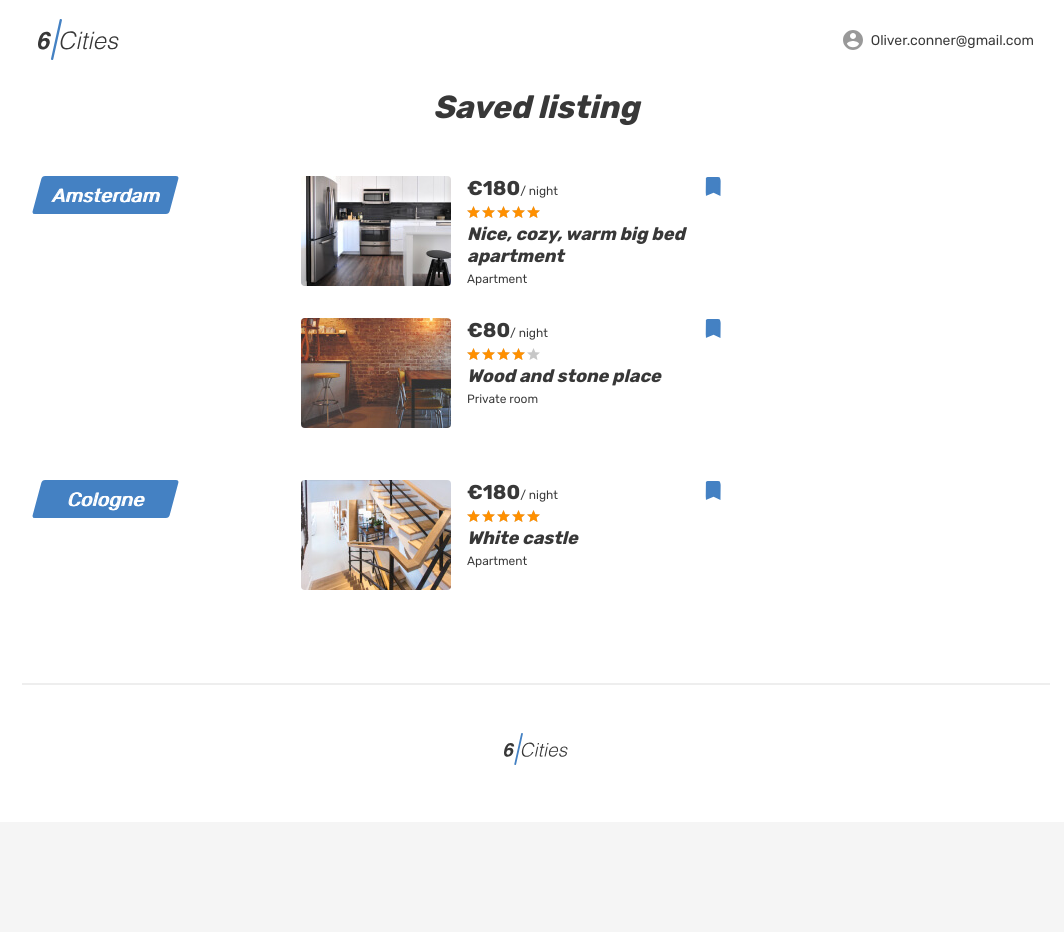
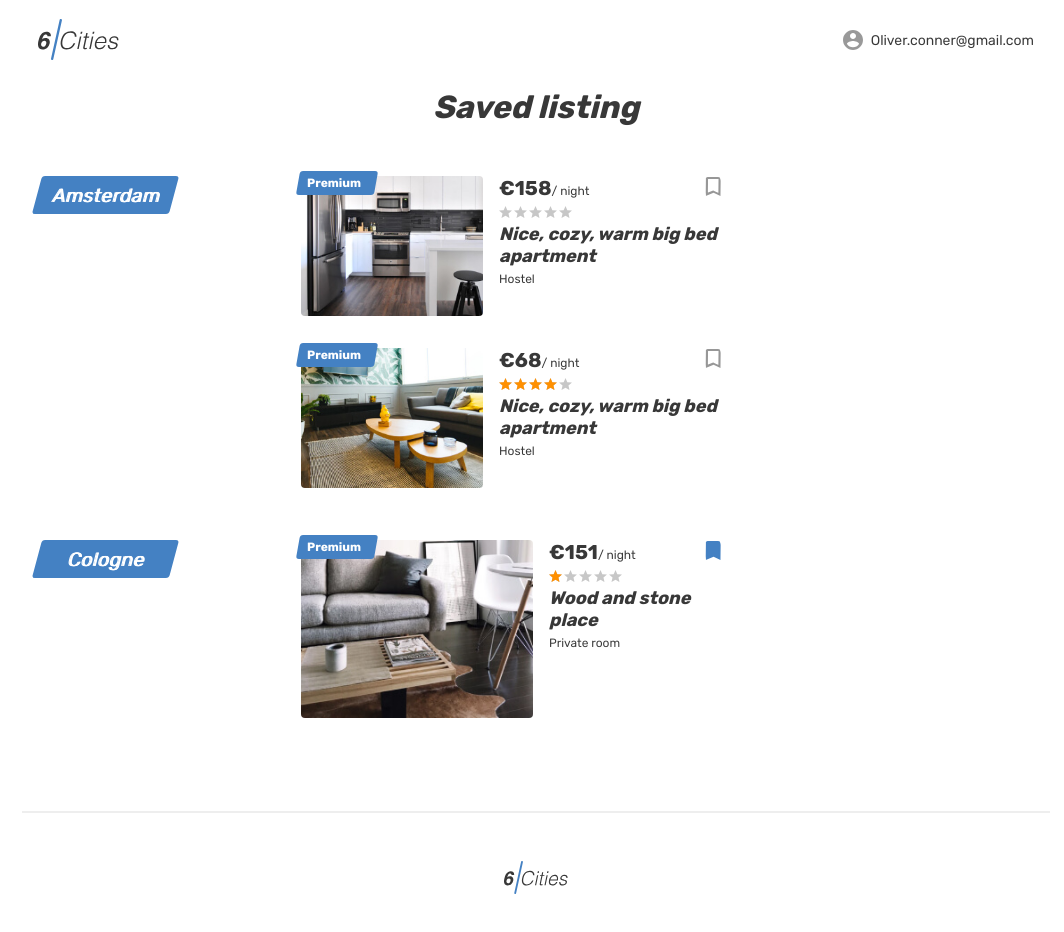
Before and after one commit to ksenya-torkova/23249-six-cities-5, a React app: page /favorites in a window 1280 px wide. Shown: the top 932 px of the page, without its empty margins (104-1168 px from the left). Before the commit the page ends 822 px from the top, so only its background shows below. Built offline with nearby package versions, Linux system fonts and the light colour scheme.

Commit message:
Создаёт отдельные компоненты для карточек

```diff
--- a/src/components/app/app.jsx
+++ b/src/components/app/app.jsx
@@ -24,7 +24,9 @@ const App = (props) => {
           />
         </Route>
         <Route path="/favorites" exact>
-          <Favorites />
+          <Favorites
+            rooms = {mainRooms}
+          />
         </Route>
         <Route path="/login" exact>
           <Login />
--- a/src/components/cards-list/cards-list.jsx
+++ b/src/components/cards-list/cards-list.jsx
@@ -1,5 +1,5 @@
 import {cardListTypes} from "../../prop-types";
-import PlaceCard from "../place-card/place-card";
+import CitiesPlaceCard from "../cities-place-card/cities-place-card";
 import React, {PureComponent} from "react";
 
 class CardList extends PureComponent {
@@ -18,9 +18,7 @@ class CardList extends PureComponent {
       <div className="cities__places-list places__list tabs__content">
 
         {rooms.map((room) => (
-          <PlaceCard
-            additionalCardClass = {`cities__place-card`}
-            additionalImageClass = {`cities__image-wrapper`}
+          <CitiesPlaceCard
             cardData = {room}
             key = {room.id}
             onMouseEnter = {() => {
--- /dev/null
+++ b/src/components/cities-place-card/cities-place-card.jsx
@@ -0,0 +1,22 @@
+
+import {citiesPlaceCardTypes} from "../../prop-types";
+import PlaceCard from "../place-card/place-card";
+import React from "react";
+
+const CitiesPlaceCard = (props) => {
+  const {cardData, onMouseEnter} = props;
+
+  return (
+    <PlaceCard
+      additionalCardClass = {`cities__place-card`}
+      additionalImageClass = {`cities__image-wrapper`}
+      additionalContentClass = {``}
+      cardData = {cardData}
+      onMouseEnter = {onMouseEnter}
+    />
+  );
+};
+
+CitiesPlaceCard.propTypes = citiesPlaceCardTypes;
+
+export default CitiesPlaceCard;
--- /dev/null
+++ b/src/components/favorites-card/favorites-card.jsx
@@ -0,0 +1,21 @@
+import {favoritesCardTypes} from "../../prop-types";
+import PlaceCard from "../place-card/place-card";
+import React from "react";
+
+const FavoritesCard = (props) => {
+  const {cardData} = props;
+
+  return (
+    <PlaceCard
+      additionalCardClass = {`favorites__card`}
+      additionalImageClass = {`favorites__image-wrapper`}
+      additionalContentClass = {`favorites__card-info`}
+      cardData = {cardData}
+      onMouseEnter = {() => {}}
+    />
+  );
+};
+
+FavoritesCard.propTypes = favoritesCardTypes;
+
+export default FavoritesCard;
--- a/src/components/favorites/favorites.jsx
+++ b/src/components/favorites/favorites.jsx
@@ -1,6 +1,10 @@
+import FavoritesCard from "../favorites-card/favorites-card";
 import React from "react";
+import {favoriteTypes} from "../../prop-types";
 
-const Favorites = () => {
+const Favorites = (props) => {
+  const {rooms} = props;
+
   return (
     <div className="page">
       <header className="header">
@@ -40,69 +44,18 @@ const Favorites = () => {
                   </div>
                 </div>
                 <div className="favorites__places">
-                  <article className="favorites__card place-card">
-                    <div className="favorites__image-wrapper place-card__image-wrapper">
-                      <a href="#">
-                        <img className="place-card__image" src="img/apartment-small-03.jpg" width="150" height="110" alt="Place image" />
-                      </a>
-                    </div>
-                    <div className="favorites__card-info place-card__info">
-                      <div className="place-card__price-wrapper">
-                        <div className="place-card__price">
-                          <b className="place-card__price-value">&euro;180</b>
-                          <span className="place-card__price-text">&#47;&nbsp;night</span>
-                        </div>
-                        <button className="place-card__bookmark-button place-card__bookmark-button--active button" type="button">
-                          <svg className="place-card__bookmark-icon" width="18" height="19">
-                            <use xlinkHref="#icon-bookmark"></use>
-                          </svg>
-                          <span className="visually-hidden">In bookmarks</span>
-                        </button>
-                      </div>
-                      <div className="place-card__rating rating">
-                        <div className="place-card__stars rating__stars">
-                          <span style={{width: `100%`}}></span>
-                          <span className="visually-hidden">Rating</span>
-                        </div>
-                      </div>
-                      <h2 className="place-card__name">
-                        <a href="#">Nice, cozy, warm big bed apartment</a>
-                      </h2>
-                      <p className="place-card__type">Apartment</p>
-                    </div>
-                  </article>
 
-                  <article className="favorites__card place-card">
-                    <div className="favorites__image-wrapper place-card__image-wrapper">
-                      <a href="#">
-                        <img className="place-card__image" src="img/room-small.jpg" width="150" height="110" alt="Place image" />
-                      </a>
-                    </div>
-                    <div className="favorites__card-info place-card__info">
-                      <div className="place-card__price-wrapper">
-                        <div className="place-card__price">
-                          <b className="place-card__price-value">&euro;80</b>
-                          <span className="place-card__price-text">&#47;&nbsp;night</span>
-                        </div>
-                        <button className="place-card__bookmark-button place-card__bookmark-button--active button" type="button">
-                          <svg className="place-card__bookmark-icon" width="18" height="19">
-                            <use xlinkHref="#icon-bookmark"></use>
-                          </svg>
-                          <span className="visually-hidden">In bookmarks</span>
-                        </button>
-                      </div>
-                      <div className="place-card__rating rating">
-                        <div className="place-card__stars rating__stars">
-                          <span style={{width: `80%`}}></span>
-                          <span className="visually-hidden">Rating</span>
-                        </div>
-                      </div>
-                      <h2 className="place-card__name">
-                        <a href="#">Wood and stone place</a>
-                      </h2>
-                      <p className="place-card__type">Private room</p>
-                    </div>
-                  </article>
+                  <FavoritesCard
+                    cardData = {rooms[0]}
+                    key = {rooms[0].id}
+                  >
+                  </FavoritesCard>
+
+                  <FavoritesCard
+                    cardData = {rooms[1]}
+                    key = {rooms[1].id}
+                  >
+                  </FavoritesCard>
                 </div>
               </li>
 
@@ -115,37 +68,11 @@ const Favorites = () => {
                   </div>
                 </div>
                 <div className="favorites__places">
-                  <article className="favorites__card place-card">
-                    <div className="favorites__image-wrapper place-card__image-wrapper">
-                      <a href="#">
-                        <img className="place-card__image" src="img/apartment-small-04.jpg" width="150" height="110" alt="Place image" />
-                      </a>
-                    </div>
-                    <div className="favorites__card-info place-card__info">
-                      <div className="place-card__price-wrapper">
-                        <div className="place-card__price">
-                          <b className="place-card__price-value">&euro;180</b>
-                          <span className="place-card__price-text">&#47;&nbsp;night</span>
-                        </div>
-                        <button className="place-card__bookmark-button place-card__bookmark-button--active button" type="button">
-                          <svg className="place-card__bookmark-icon" width="18" height="19">
-                            <use xlinkHref="#icon-bookmark"></use>
-                          </svg>
-                          <span className="visually-hidden">In bookmarks</span>
-                        </button>
-                      </div>
-                      <div className="place-card__rating rating">
-                        <div className="place-card__stars rating__stars">
-                          <span style={{width: `100%`}}></span>
-                          <span className="visually-hidden">Rating</span>
-                        </div>
-                      </div>
-                      <h2 className="place-card__name">
-                        <a href="#">White castle</a>
-                      </h2>
-                      <p className="place-card__type">Apartment</p>
-                    </div>
-                  </article>
+                  <FavoritesCard
+                    cardData = {rooms[2]}
+                    key = {rooms[2].id}
+                  >
+                  </FavoritesCard>
                 </div>
               </li>
             </ul>
@@ -161,4 +88,6 @@ const Favorites = () => {
   );
 };
 
+Favorites.propTypes = favoriteTypes;
+
 export default Favorites;
--- /dev/null
+++ b/src/components/near-places-card/near-places-card.jsx
@@ -0,0 +1,21 @@
+import PlaceCard from "../place-card/place-card";
+import React from "react";
+import {nearPlaceCard} from "../../prop-types";
+
+const NearPlaceCard = (props) => {
+  const {cardData} = props;
+
+  return (
+    <PlaceCard
+      additionalCardClass = {`near-places__card`}
+      additionalImageClass = {`near-places__image-wrapper`}
+      additionalContentClass = {``}
+      cardData = {cardData}
+      onMouseEnter = {() => {}}
+    />
+  );
+};
+
+NearPlaceCard.propTypes = nearPlaceCard;
+
+export default NearPlaceCard;
--- a/src/components/place-card/place-card.jsx
+++ b/src/components/place-card/place-card.jsx
@@ -3,7 +3,14 @@ import {placeCardTypes} from "../../prop-types";
 import React from "react";
 
 const PlaceCard = (props) => {
-  const {cardData, onMouseEnter, additionalCardClass, additionalImageClass} = props;
+  const {
+    additionalCardClass,
+    additionalContentClass,
+    additionalImageClass,
+    cardData,
+    onMouseEnter,
+  } = props;
+
   const {
     id,
     image,
@@ -27,12 +34,12 @@ const PlaceCard = (props) => {
           <span>Premium</span>
         </div> : ``}
 
-      <div className={`place-card__image-wrapper${additionalImageClass}`}>
+      <div className={`place-card__image-wrapper ${additionalImageClass}`}>
         <Link to={`offer/${cardData.id}`}>
           <img className="place-card__image" src={`img/${image}`} width="260" height="200" alt="Place image"/>
         </Link>
       </div>
-      <div className="place-card__info">
+      <div className={`place-card__info ${additionalContentClass}`}>
         <div className="place-card__price-wrapper">
           <div className="place-card__price">
             <b className="place-card__price-value">&euro;{price}</b>
--- a/src/mocks/offer.js
+++ b/src/mocks/offer.js
@@ -1,5 +1,10 @@
 import {getRandomInteger, getRandomArrayItem} from "../utils";
 import {nanoid} from "nanoid";
+
+const cities = [
+  `Amsterdam`,
+  `Cologne`,
+];
 
 const locations = [
   [52.3909553943508, 4.85309666406198],
@@ -34,6 +39,7 @@ const types = [
 
 const generateRoom = () => {
   return {
+    city: getRandomArrayItem(cities),
     id: nanoid(),
     image: getRandomArrayItem(photos),
     isBookmarked: Math.random() > 0.5,
```
Also changed, not shown: src/components/room/room.jsx (+4 -6 lines), src/prop-types.js (+28 -1 lines).
